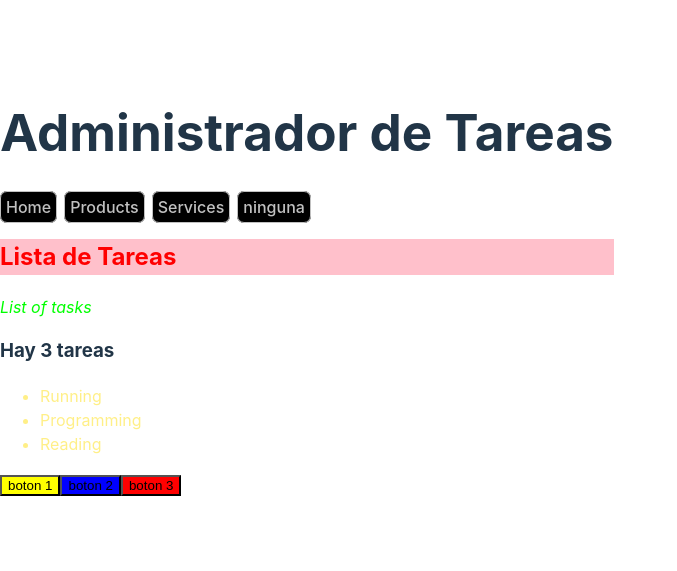
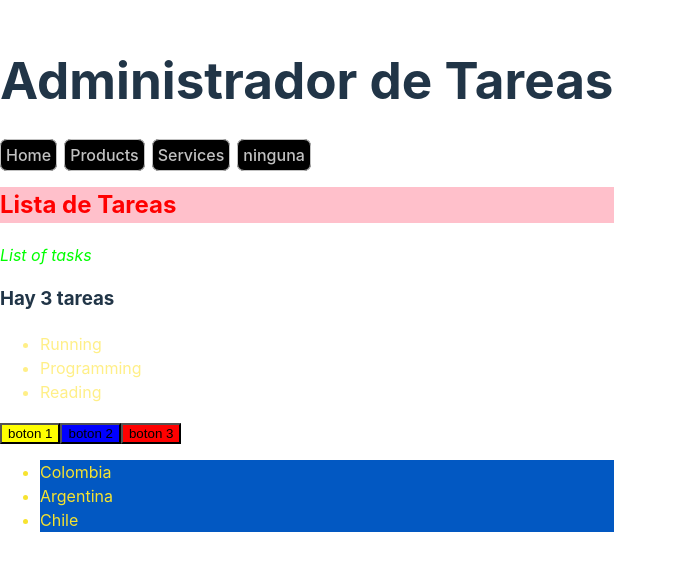
Before and after one commit to johncardozo/frontend-intermedio, a React (Vite) app in the folder react-admin-tareas/: page / in a window 1280 px wide. Shown: the part 117-688 px from the top of the page, without its empty margins (0-677 px from the left). Built offline with nearby package versions, Linux system fonts and the light colour scheme.

Commit message:
React: Uso de SASS

```diff
--- a/react-admin-tareas/package.json
+++ b/react-admin-tareas/package.json
@@ -21,6 +21,7 @@
     "eslint-plugin-react": "^7.32.2",
     "eslint-plugin-react-hooks": "^4.6.0",
     "eslint-plugin-react-refresh": "^0.3.4",
+    "sass": "^1.62.1",
     "vite": "^4.3.2"
   }
 }
--- a/react-admin-tareas/src/App.jsx
+++ b/react-admin-tareas/src/App.jsx
@@ -1,6 +1,7 @@
 import Header from "./components/Header";
 import Tareas from "./components/Tareas";
 import Boton from "./components/Boton";
+import "./styles/style.scss";
 
 function App() {
   return (
@@ -10,6 +11,11 @@ function App() {
       <Boton texto="boton 1" color="yellow" />
       <Boton texto="boton 2" color="blue" />
       <Boton texto="boton 3" color="red" />
+      <ul className="countries">
+        <li>Colombia</li>
+        <li>Argentina</li>
+        <li>Chile</li>
+      </ul>
     </>
   );
 }
--- /dev/null
+++ b/react-admin-tareas/src/styles/style.scss
@@ -0,0 +1,8 @@
+@use "variables" as v;
+
+ul.countries {
+  li {
+    background-color: v.$color-fondo;
+    color: v.$color-letra;
+  }
+}
--- /dev/null
+++ b/react-admin-tareas/src/styles/variables.scss
@@ -0,0 +1,2 @@
+$color-fondo: #0258c2;
+$color-letra: #f7e32f;
```
Also changed, not shown: 1 other file (tests, documents, lock files or other folders).
